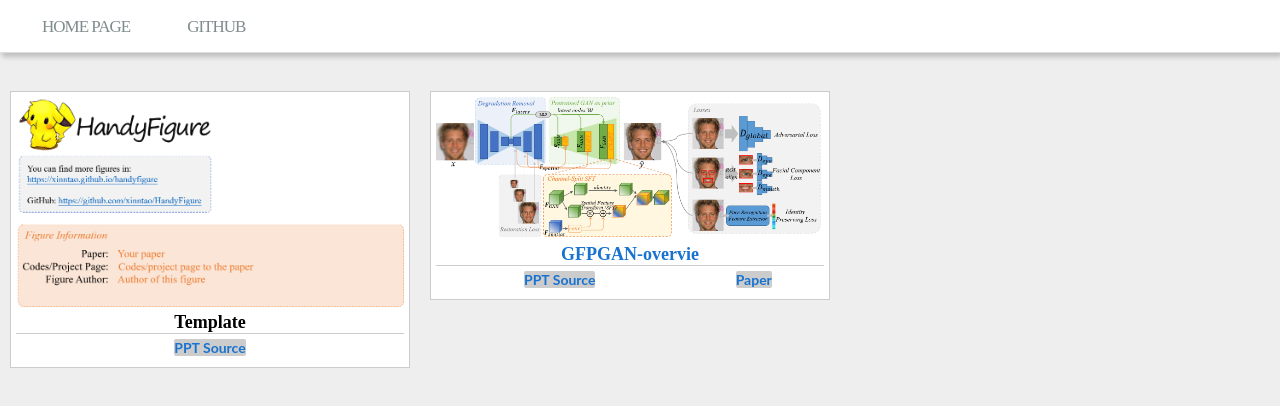
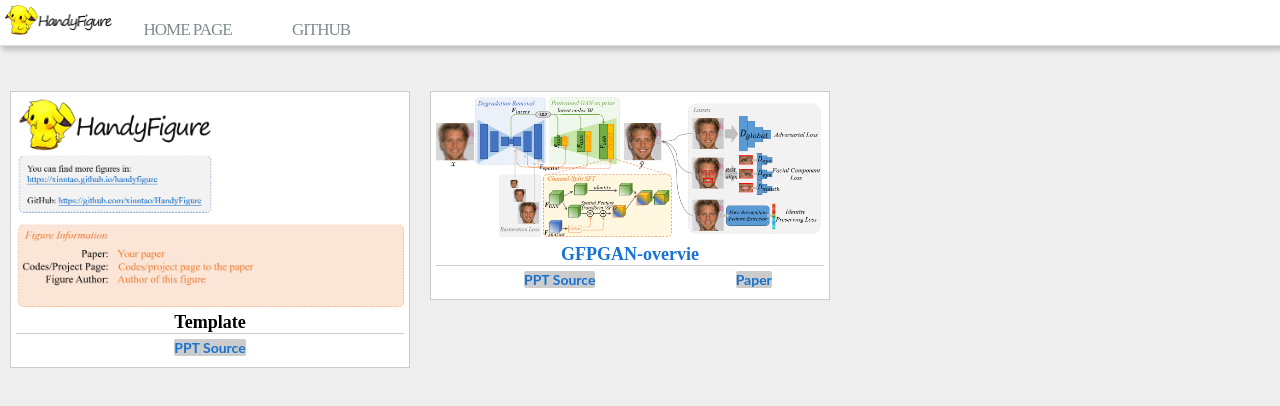
Before and after one commit to xinntao/HandyFigure, a plain HTML site: page index.html in a window 1280 px wide. Drawn offline with Linux system fonts and the light colour scheme.

Commit message:
minor updates

```diff
--- a/html/css/flow.css
+++ b/html/css/flow.css
@@ -24,7 +24,7 @@
 }
 .navbar {
     border-bottom: 1px solid #ddd;
-    padding: 15px;
+    padding: 5px;
     font-size: 17px;
     line-height: 20px;
     overflow: hidden;
@@ -36,7 +36,7 @@
     margin-bottom: 20px;
 }
 .navbar a {
-    float: left;
+    /* float: left; */
     margin: 0 30px 0 0;
     padding: 2px 0 0 27px;
     text-transform: uppercase;
--- a/index.html
+++ b/index.html
@@ -3,13 +3,14 @@
 
 <head>
     <meta charset="UTF-8">
-    <title>Open Figures</title>
+    <title>HandyFigure</title>
     <link rel="stylesheet" href="html/css/flow.css">
 </head>
 
 <body>
     <!-- navigation bar -->
     <div class="navbar navbar-fixed-top">
+        <img src="icon_text.png" alt="icon_text" height="30">
         <a href="https://xinntao.github.io/">Home Page</a>
         <a href="https://github.com/xinntao/HandyFigure">GitHub</a>
     </div>
```
Also changed, not shown: icon_text.png (added).
